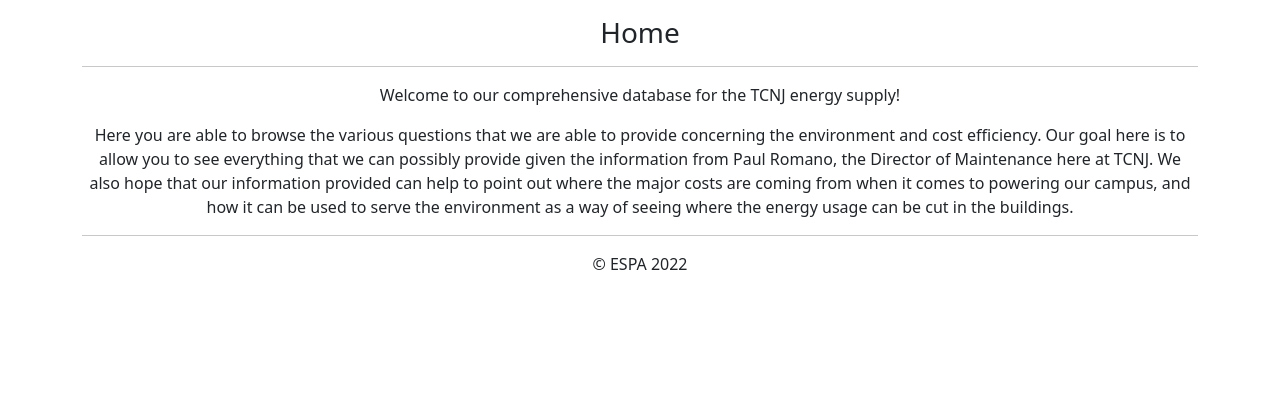
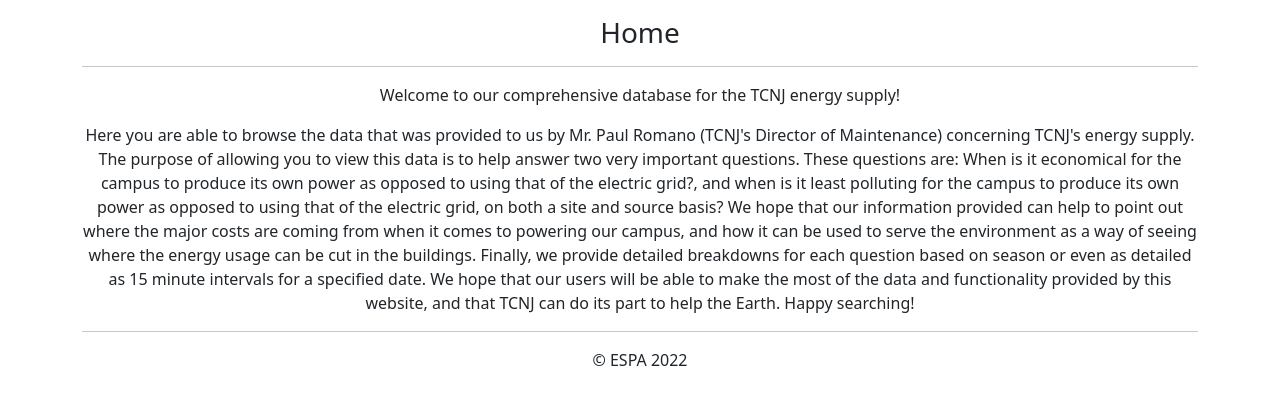
Before and after one commit to kellyp11/cab-project-02-01, a Flask app: page / in a window 1280 px wide. Shown: the part 56-461 px from the top of the page. Run offline with Flask 2, Linux system fonts and the light colour scheme; some libraries are stand-ins or nearby versions.

Commit message:
Update home.html

```diff
--- a/src/templates/home.html
+++ b/src/templates/home.html
@@ -40,7 +40,8 @@
         Welcome to our comprehensive database for the TCNJ energy supply!
       </p>
       <p class="text-center">
-        Here you are able to browse the various questions that we are able to provide concerning the environment and cost efficiency. Our goal here is to allow you to see everything that we can possibly provide given the information from Paul Romano, the Director of Maintenance here at TCNJ. We also hope that our information provided can help to point out where the major costs are coming from when it comes to powering our campus, and how it can be used to serve the environment as a way of seeing where the energy usage can be cut in the buildings.
+        Here you are able to browse the data that was provided to us by Mr. Paul Romano (TCNJ's Director of Maintenance) concerning TCNJ's energy supply. The purpose of allowing you to view this data is to help answer two very important questions. These questions are: When is it economical for the campus to produce its own power as opposed to using that of the electric grid?, and when is it least polluting for the campus to produce its own power as opposed to using that of the electric grid, on both a site and source basis?
+        We hope that our information provided can help to point out where the major costs are coming from when it comes to powering our campus, and how it can be used to serve the environment as a way of seeing where the energy usage can be cut in the buildings. Finally, we provide detailed breakdowns for each question based on season or even as detailed as 15 minute intervals for a specified date. We hope that our users will be able to make the most of the data and functionality provided by this website, and that TCNJ can do its part to help the Earth. Happy searching!
       </p>
       <hr>
     </div>
```
